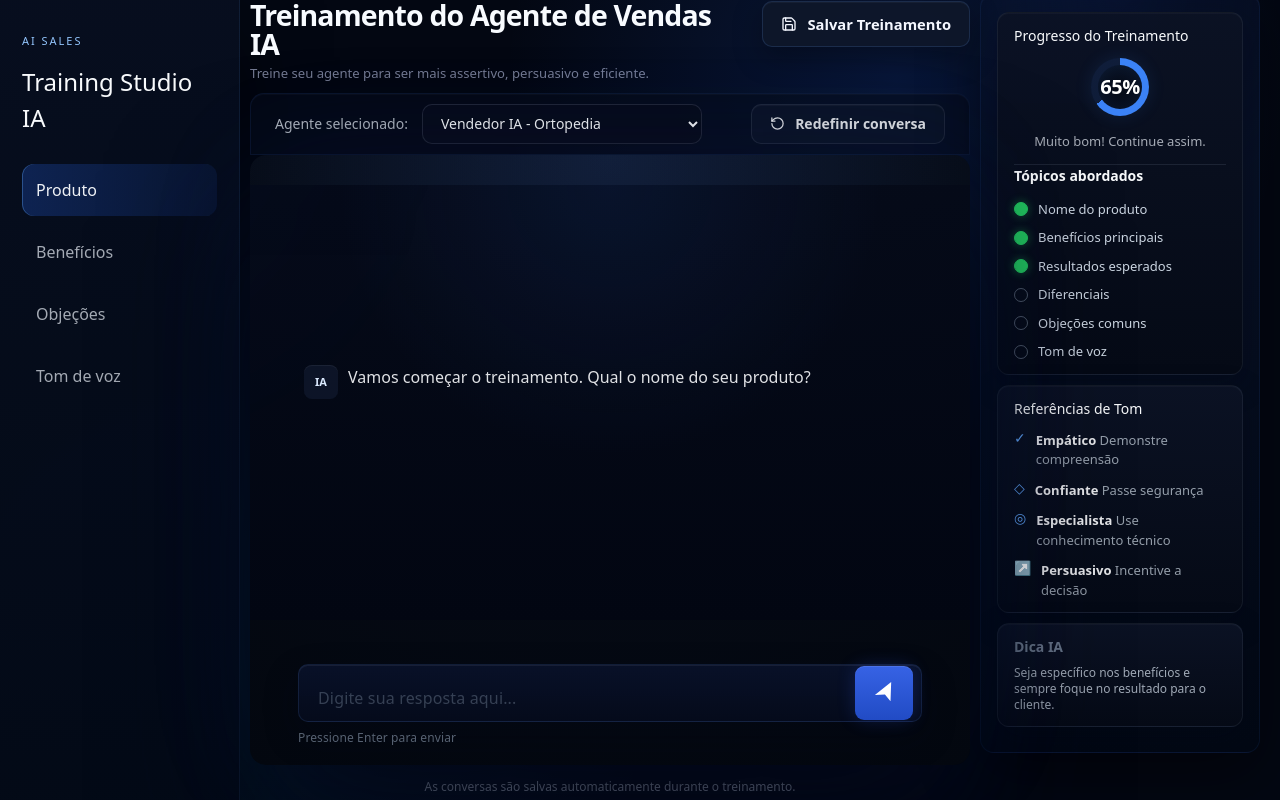
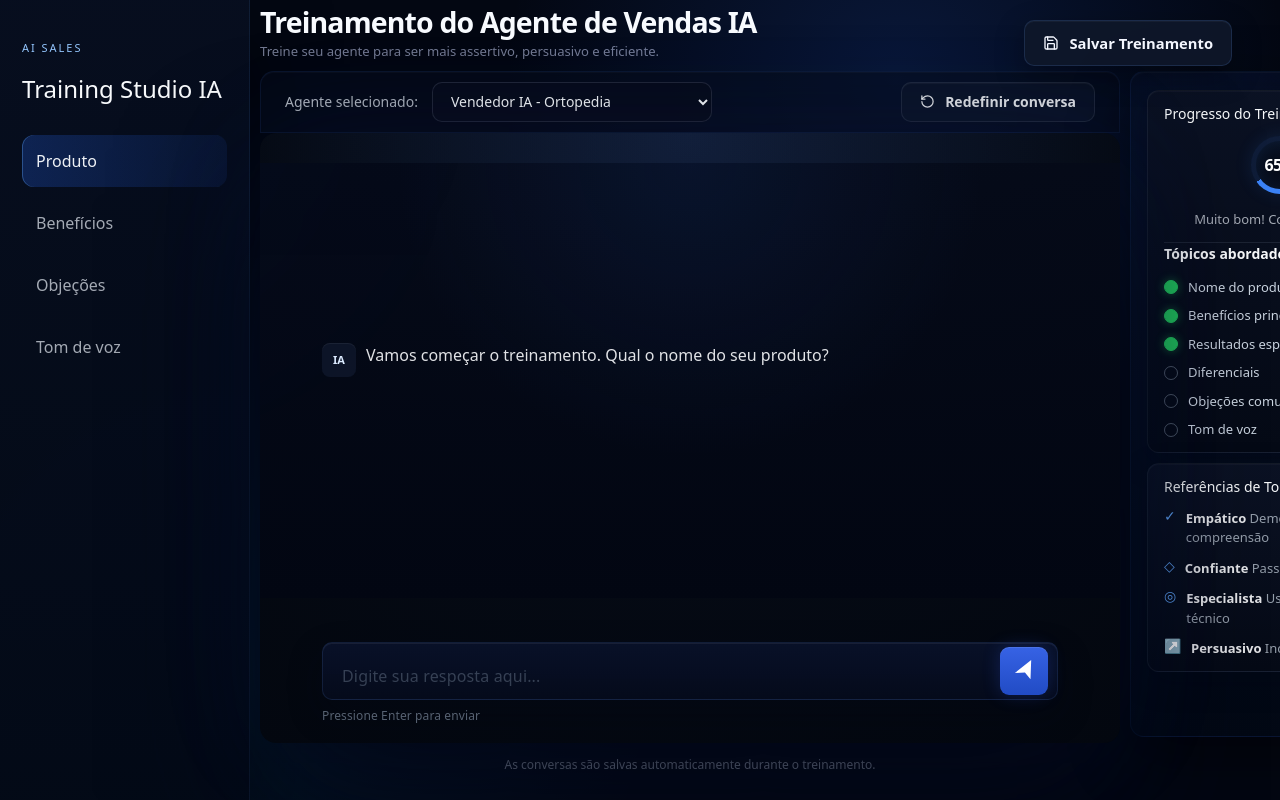
Before and after one commit to jairodasilvacarvalho/visual, a React (Vite) app: page /training in a window 1280 px wide. Built offline with nearby package versions, Linux system fonts and the light colour scheme; the HTML template or start-up script is replaced by a standard one.

Commit message:
feat: refine training studio alignment and premium spacing

```diff
--- a/src/styles/training/agent-training.css
+++ b/src/styles/training/agent-training.css
@@ -14,7 +14,7 @@
 
 .agent-training-shell {
   display: grid;
-  grid-template-columns: 240px minmax(620px, 1fr) 280px;
+  grid-template-columns: 250px minmax(860px, 1fr) 300px;
   gap: 10px;
   height: 100vh;
   max-width: none;
@@ -587,7 +587,7 @@
 .agent-training-insight-panel__progress-ring::before{
   content:"";
   position:absolute;
-  inset:8px;
+  inset: 5px;
   border-radius:999px;
   background:linear-gradient(180deg, rgba(8,15,30,1), rgba(5,10,22,1));
   box-shadow:inset 0 0 18px rgba(59,130,246,0.12);
@@ -624,7 +624,7 @@
 }
 
 .agent-training-insight-panel__progress-ring::before{
-  inset:7px;
+  inset: 5px;
 }
 
 .agent-training-insight-panel__progress-ring span{
@@ -670,7 +670,7 @@
 
 .agent-training-insight-panel__progress-ring span{
   color: #ffffff !important;
-  font-size: 20px !important;
+  font-size: 16px !important;
   font-weight: 700 !important;
   opacity: 1 !important;
 }
@@ -765,7 +765,7 @@
 }
 
 .agent-training-chat-window__messages{
-  width: min(760px, calc(100% - 96px)) !important;
+  width: min(736px, calc(100% - 102px)) !important;
   margin: 0 auto !important;
   justify-content: center !important;
   gap: 12px !important;
@@ -784,7 +784,7 @@
 
 .training-message--user{
   justify-content: flex-end !important;
-  padding-left: 0 !important;
+  padding-left: 42px !important;
 }
 
 .training-message--user .training-message__avatar{
@@ -805,7 +805,7 @@
 
 .agent-training-input-wrapper,
 .agent-training-input{
-  width: min(760px, calc(100% - 96px)) !important;
+  width: min(738px, calc(100% - 100px)) !important;
   margin-left: auto !important;
   margin-right: auto !important;
 }
@@ -1144,7 +1144,7 @@
 
 
 .agent-training-chat-window__messages{
-  width: min(760px, calc(100% - 96px)) !important;
+  width: min(736px, calc(100% - 102px)) !important;
   max-width: 760px !important;
   margin-left: auto !important;
   margin-right: auto !important;
@@ -1184,9 +1184,9 @@
   border: 0 !important;
   box-shadow: none !important;
   backdrop-filter: none !important;
-  padding-left: 0 !important;
+  padding-left: 42px !important;
 }
-/* Ajuste premium: desce apenas o conteÃƒÆ’Ã†â€™Ãƒâ€ Ã¢â‚¬â„¢ÃƒÆ’Ã¢â‚¬Â ÃƒÂ¢Ã¢â€šÂ¬Ã¢â€žÂ¢ÃƒÆ’Ã†â€™ÃƒÂ¢Ã¢â€šÂ¬Ã‚Â ÃƒÆ’Ã‚Â¢ÃƒÂ¢Ã¢â‚¬Å¡Ã‚Â¬ÃƒÂ¢Ã¢â‚¬Å¾Ã‚Â¢ÃƒÆ’Ã†â€™Ãƒâ€ Ã¢â‚¬â„¢ÃƒÆ’Ã‚Â¢ÃƒÂ¢Ã¢â‚¬Å¡Ã‚Â¬Ãƒâ€šÃ‚Â ÃƒÆ’Ã†â€™Ãƒâ€šÃ‚Â¢ÃƒÆ’Ã‚Â¢ÃƒÂ¢Ã¢â€šÂ¬Ã…Â¡Ãƒâ€šÃ‚Â¬ÃƒÆ’Ã‚Â¢ÃƒÂ¢Ã¢â€šÂ¬Ã…Â¾Ãƒâ€šÃ‚Â¢ÃƒÆ’Ã†â€™Ãƒâ€ Ã¢â‚¬â„¢ÃƒÆ’Ã¢â‚¬Â ÃƒÂ¢Ã¢â€šÂ¬Ã¢â€žÂ¢ÃƒÆ’Ã†â€™Ãƒâ€šÃ‚Â¢ÃƒÆ’Ã‚Â¢ÃƒÂ¢Ã¢â€šÂ¬Ã…Â¡Ãƒâ€šÃ‚Â¬ÃƒÆ’Ã¢â‚¬Å¡Ãƒâ€šÃ‚Â ÃƒÆ’Ã†â€™Ãƒâ€ Ã¢â‚¬â„¢ÃƒÆ’Ã¢â‚¬Å¡Ãƒâ€šÃ‚Â¢ÃƒÆ’Ã†â€™Ãƒâ€šÃ‚Â¢ÃƒÆ’Ã‚Â¢ÃƒÂ¢Ã¢â‚¬Å¡Ã‚Â¬Ãƒâ€¦Ã‚Â¡ÃƒÆ’Ã¢â‚¬Å¡Ãƒâ€šÃ‚Â¬ÃƒÆ’Ã†â€™Ãƒâ€šÃ‚Â¢ÃƒÆ’Ã‚Â¢ÃƒÂ¢Ã¢â‚¬Å¡Ã‚Â¬Ãƒâ€¦Ã‚Â¾ÃƒÆ’Ã¢â‚¬Å¡Ãƒâ€šÃ‚Â¢ÃƒÆ’Ã†â€™Ãƒâ€ Ã¢â‚¬â„¢ÃƒÆ’Ã¢â‚¬Â ÃƒÂ¢Ã¢â€šÂ¬Ã¢â€žÂ¢ÃƒÆ’Ã†â€™ÃƒÂ¢Ã¢â€šÂ¬Ã‚Â ÃƒÆ’Ã‚Â¢ÃƒÂ¢Ã¢â‚¬Å¡Ã‚Â¬ÃƒÂ¢Ã¢â‚¬Å¾Ã‚Â¢ÃƒÆ’Ã†â€™Ãƒâ€ Ã¢â‚¬â„¢ÃƒÆ’Ã¢â‚¬Å¡Ãƒâ€šÃ‚Â¢ÃƒÆ’Ã†â€™Ãƒâ€šÃ‚Â¢ÃƒÆ’Ã‚Â¢ÃƒÂ¢Ã¢â‚¬Å¡Ã‚Â¬Ãƒâ€¦Ã‚Â¡ÃƒÆ’Ã¢â‚¬Å¡Ãƒâ€šÃ‚Â¬ÃƒÆ’Ã†â€™ÃƒÂ¢Ã¢â€šÂ¬Ã‚Â¦ÃƒÆ’Ã¢â‚¬Å¡Ãƒâ€šÃ‚Â¡ÃƒÆ’Ã†â€™Ãƒâ€ Ã¢â‚¬â„¢ÃƒÆ’Ã¢â‚¬Â ÃƒÂ¢Ã¢â€šÂ¬Ã¢â€žÂ¢ÃƒÆ’Ã†â€™Ãƒâ€šÃ‚Â¢ÃƒÆ’Ã‚Â¢ÃƒÂ¢Ã¢â€šÂ¬Ã…Â¡Ãƒâ€šÃ‚Â¬ÃƒÆ’Ã¢â‚¬Â¦Ãƒâ€šÃ‚Â¡ÃƒÆ’Ã†â€™Ãƒâ€ Ã¢â‚¬â„¢ÃƒÆ’Ã‚Â¢ÃƒÂ¢Ã¢â‚¬Å¡Ã‚Â¬Ãƒâ€¦Ã‚Â¡ÃƒÆ’Ã†â€™ÃƒÂ¢Ã¢â€šÂ¬Ã…Â¡ÃƒÆ’Ã¢â‚¬Å¡Ãƒâ€šÃ‚Âºdo interno do header */
+
 .agent-training-main-header > div:first-child,
 .agent-training-save-button {
   transform: translateY(8px) !important;
@@ -1201,7 +1201,7 @@
   margin-top: 6px !important;
   line-height: 1.35 !important;
 }
-/* Refinamento premium: integraÃƒÆ’Ã†â€™Ãƒâ€ Ã¢â‚¬â„¢ÃƒÆ’Ã¢â‚¬Â ÃƒÂ¢Ã¢â€šÂ¬Ã¢â€žÂ¢ÃƒÆ’Ã†â€™ÃƒÂ¢Ã¢â€šÂ¬Ã‚Â ÃƒÆ’Ã‚Â¢ÃƒÂ¢Ã¢â‚¬Å¡Ã‚Â¬ÃƒÂ¢Ã¢â‚¬Å¾Ã‚Â¢ÃƒÆ’Ã†â€™Ãƒâ€ Ã¢â‚¬â„¢ÃƒÆ’Ã‚Â¢ÃƒÂ¢Ã¢â‚¬Å¡Ã‚Â¬Ãƒâ€šÃ‚Â ÃƒÆ’Ã†â€™Ãƒâ€šÃ‚Â¢ÃƒÆ’Ã‚Â¢ÃƒÂ¢Ã¢â€šÂ¬Ã…Â¡Ãƒâ€šÃ‚Â¬ÃƒÆ’Ã‚Â¢ÃƒÂ¢Ã¢â€šÂ¬Ã…Â¾Ãƒâ€šÃ‚Â¢ÃƒÆ’Ã†â€™Ãƒâ€ Ã¢â‚¬â„¢ÃƒÆ’Ã¢â‚¬Â ÃƒÂ¢Ã¢â€šÂ¬Ã¢â€žÂ¢ÃƒÆ’Ã†â€™Ãƒâ€šÃ‚Â¢ÃƒÆ’Ã‚Â¢ÃƒÂ¢Ã¢â€šÂ¬Ã…Â¡Ãƒâ€šÃ‚Â¬ÃƒÆ’Ã¢â‚¬Â¦Ãƒâ€šÃ‚Â¡ÃƒÆ’Ã†â€™Ãƒâ€ Ã¢â‚¬â„¢ÃƒÆ’Ã‚Â¢ÃƒÂ¢Ã¢â‚¬Å¡Ã‚Â¬Ãƒâ€¦Ã‚Â¡ÃƒÆ’Ã†â€™ÃƒÂ¢Ã¢â€šÂ¬Ã…Â¡ÃƒÆ’Ã¢â‚¬Å¡Ãƒâ€šÃ‚Â§ÃƒÆ’Ã†â€™Ãƒâ€ Ã¢â‚¬â„¢ÃƒÆ’Ã¢â‚¬Â ÃƒÂ¢Ã¢â€šÂ¬Ã¢â€žÂ¢ÃƒÆ’Ã†â€™ÃƒÂ¢Ã¢â€šÂ¬Ã‚Â ÃƒÆ’Ã‚Â¢ÃƒÂ¢Ã¢â‚¬Å¡Ã‚Â¬ÃƒÂ¢Ã¢â‚¬Å¾Ã‚Â¢ÃƒÆ’Ã†â€™Ãƒâ€ Ã¢â‚¬â„¢ÃƒÆ’Ã‚Â¢ÃƒÂ¢Ã¢â‚¬Å¡Ã‚Â¬Ãƒâ€šÃ‚Â ÃƒÆ’Ã†â€™Ãƒâ€šÃ‚Â¢ÃƒÆ’Ã‚Â¢ÃƒÂ¢Ã¢â€šÂ¬Ã…Â¡Ãƒâ€šÃ‚Â¬ÃƒÆ’Ã‚Â¢ÃƒÂ¢Ã¢â€šÂ¬Ã…Â¾Ãƒâ€šÃ‚Â¢ÃƒÆ’Ã†â€™Ãƒâ€ Ã¢â‚¬â„¢ÃƒÆ’Ã¢â‚¬Â ÃƒÂ¢Ã¢â€šÂ¬Ã¢â€žÂ¢ÃƒÆ’Ã†â€™Ãƒâ€šÃ‚Â¢ÃƒÆ’Ã‚Â¢ÃƒÂ¢Ã¢â€šÂ¬Ã…Â¡Ãƒâ€šÃ‚Â¬ÃƒÆ’Ã¢â‚¬Â¦Ãƒâ€šÃ‚Â¡ÃƒÆ’Ã†â€™Ãƒâ€ Ã¢â‚¬â„¢ÃƒÆ’Ã‚Â¢ÃƒÂ¢Ã¢â‚¬Å¡Ã‚Â¬Ãƒâ€¦Ã‚Â¡ÃƒÆ’Ã†â€™ÃƒÂ¢Ã¢â€šÂ¬Ã…Â¡ÃƒÆ’Ã¢â‚¬Å¡Ãƒâ€šÃ‚Â£o visual do topo */
+
 .agent-training-conversation-panel {
   padding-top: 18px !important;
 }
@@ -1229,7 +1229,7 @@
   opacity: 0.96 !important;
   letter-spacing: -0.01em !important;
 }
-/* Refinamento premium: compactaÃƒÆ’Ã†â€™Ãƒâ€ Ã¢â‚¬â„¢ÃƒÆ’Ã¢â‚¬Â ÃƒÂ¢Ã¢â€šÂ¬Ã¢â€žÂ¢ÃƒÆ’Ã†â€™ÃƒÂ¢Ã¢â€šÂ¬Ã‚Â ÃƒÆ’Ã‚Â¢ÃƒÂ¢Ã¢â‚¬Å¡Ã‚Â¬ÃƒÂ¢Ã¢â‚¬Å¾Ã‚Â¢ÃƒÆ’Ã†â€™Ãƒâ€ Ã¢â‚¬â„¢ÃƒÆ’Ã‚Â¢ÃƒÂ¢Ã¢â‚¬Å¡Ã‚Â¬Ãƒâ€¦Ã‚Â¡ÃƒÆ’Ã†â€™ÃƒÂ¢Ã¢â€šÂ¬Ã…Â¡ÃƒÆ’Ã¢â‚¬Å¡Ãƒâ€šÃ‚Â§ÃƒÆ’Ã†â€™Ãƒâ€ Ã¢â‚¬â„¢ÃƒÆ’Ã¢â‚¬Â ÃƒÂ¢Ã¢â€šÂ¬Ã¢â€žÂ¢ÃƒÆ’Ã†â€™ÃƒÂ¢Ã¢â€šÂ¬Ã‚Â ÃƒÆ’Ã‚Â¢ÃƒÂ¢Ã¢â‚¬Å¡Ã‚Â¬ÃƒÂ¢Ã¢â‚¬Å¾Ã‚Â¢ÃƒÆ’Ã†â€™Ãƒâ€ Ã¢â‚¬â„¢ÃƒÆ’Ã‚Â¢ÃƒÂ¢Ã¢â‚¬Å¡Ã‚Â¬Ãƒâ€¦Ã‚Â¡ÃƒÆ’Ã†â€™ÃƒÂ¢Ã¢â€šÂ¬Ã…Â¡ÃƒÆ’Ã¢â‚¬Å¡Ãƒâ€šÃ‚Â£o vertical do chat */
+
 .agent-training-chat-window__messages {
   padding-top: 26px !important;
   gap: 22px !important;
@@ -1272,11 +1272,11 @@
 }
 /* Refinamento premium: alinhamento horizontal das mensagens */
 .training-message--assistant {
-  padding-left: 6px !important;
+  padding-left: 42px !important;
 }
 
 .training-message--user {
-  padding-right: 26px !important;
+  padding-right: 6px !important;
 }
 
 .training-message--user .training-message__row {
@@ -1324,7 +1324,7 @@
   height: 54px !important;
   border-radius: 14px !important;
 }
-/* CorreÃ§Ã£o enterprise: menos arredondamento no input */
+
 .agent-training-input__container {
   border-radius: 10px !important;
 }
@@ -1336,7 +1336,97 @@
 .training-message--user .training-message__bubble {
   border-radius: 10px !important;
 }
-/* Correção enterprise: botão salvar menos arredondado */
+
 .agent-training-save-button {
   border-radius: 10px !important;
 }
+/* Remove visualmente o card Dica IA sem alterar JSX */
+.agent-training-insight-panel__tip-box {
+  display: none !important;
+}
+
+
+
+
+
+
+.agent-training-save-button {
+  position: absolute !important;
+  top: 28px !important;
+  right: 338px !important;
+  z-index: 20 !important;
+}
+
+
+
+.agent-training-save-button {
+  transform: translateX(290px) translateY(-8px) !important;
+}
+
+
+
+.agent-training-input-wrapper {
+  max-width: 790px !important;
+}
+
+
+.agent-training-input__button {
+  width: 48px !important;
+  min-width: 48px !important;
+  height: 48px !important;
+  margin-right: -10px !important;
+}
+
+
+
+.agent-training-input-wrapper {
+  width: calc(100% - 120px) !important;
+  margin-left: 118px !important;
+  max-width: 780px !important;
+}
+
+
+
+.agent-training-input {
+  width: min(738px, calc(100% - 100px)) !important;
+  margin-left: auto !important;
+  margin-right: auto !important;
+  transform: translateY(40px) !important;
+}
+
+
+.agent-training-input__textarea {
+  padding-right: 22px !important;
+}
+
+
+/* Ajuste fino correto: largura do input sem mexer nas mensagens */
+.agent-training-input {
+  width: min(736px, calc(100% - 102px)) !important;
+  margin-left: auto !important;
+  margin-right: auto !important;
+  transform: translateY(40px) !important;
+}
+
+
+
+.agent-training-insight-panel {
+  margin-top: 71px !important;
+  height: calc(100vh - 134px) !important;
+}
+
+/* Ajuste correto: mensagens com o mesmo centro e largura do input */
+.agent-training-chat-window__messages {
+  width: min(736px, calc(100% - 102px)) !important;
+  max-width: none !important;
+  margin-left: auto !important;
+  margin-right: auto !important;
+}
+.training-message--assistant,
+.training-message--user {
+  padding-left: 0 !important;
+  padding-right: 0 !important;
+}
+.training-message--assistant .training-message__bubble {
+  padding-left: 0 !important;
+}
```
